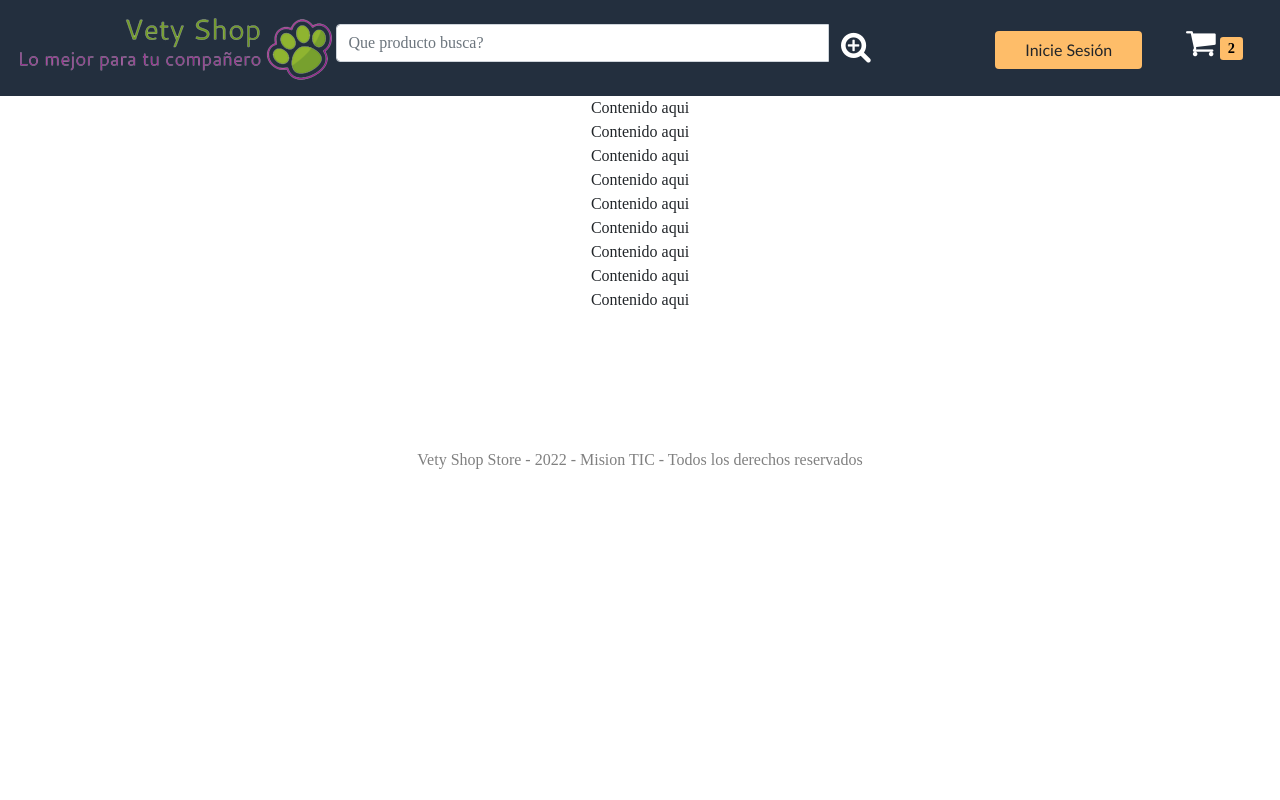
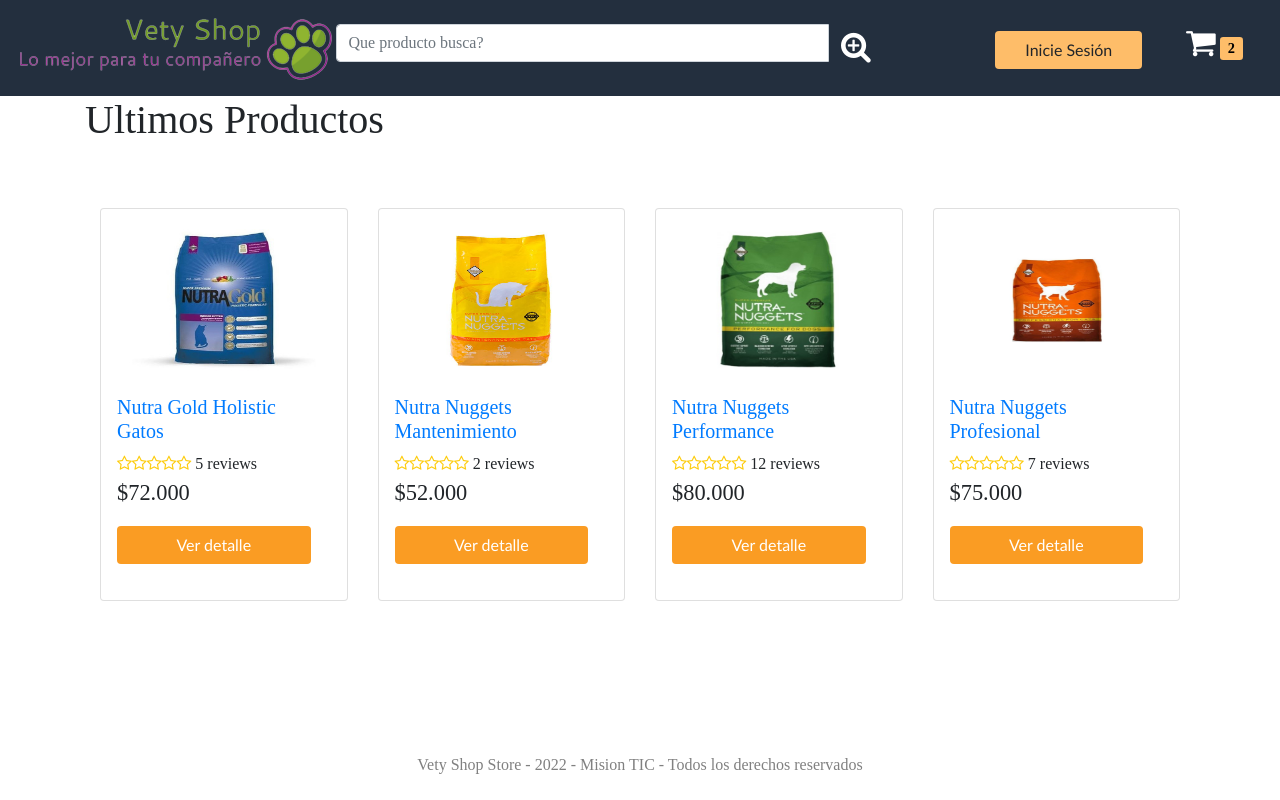
Before and after one commit to OZZYTA/VetyShop, a React (Create React App) app in the folder front/: page / in a window 1280 px wide. Built offline with nearby package versions, Linux system fonts and the light colour scheme; a web font is replaced by a local one.

Commit message:
Update total clase octubre 18

```diff
--- a/front/src/App.js
+++ b/front/src/App.js
@@ -2,23 +2,25 @@
 import React from 'react';
 import Header from './components/layout/Header';
 import { Footer } from './components/layout/Footer';
+import Home from './components/Home';
+//Router traido desde react-router-dom (no confundir con el de express)
+import { BrowserRouter as Router, Route, Routes } from 'react-router-dom';
 
 
 function App() {
   return (
+    <Router>
     <div className="App">
         <Header />
-        <center>Contenido aqui</center>
-        <center>Contenido aqui</center>
-        <center>Contenido aqui</center>
-        <center>Contenido aqui</center>
-        <center>Contenido aqui</center>
-        <center>Contenido aqui</center>
-        <center>Contenido aqui</center>
-        <center>Contenido aqui</center>
-        <center>Contenido aqui</center>
+        <div className='container container-fluid'>
+          <Routes>
+            <Route path="/" element={<Home />}/>
+            <Route path="/Home" element={<Home />}/>
+          </Routes>
+        </div>
         <Footer />
     </div>
+    </Router>
   );
 }
 
--- a/front/src/components/Home.js
+++ b/front/src/components/Home.js
@@ -7,23 +7,83 @@
 
             <section id="productos" className='container mt-5'>
                 <div className='row'>
+                    {/*Producto 1*/}
                     <div className='col-sm-12 col-md-6 col-lg-3 my-3'>
                         <div className='card p-3 rounded'>
                             <img className='card-img-top mx-auto' src='./images/nutra_gold.jpeg' alt="Nutra gold"></img>
                             <div className='card-body d-flex flex-column'>
-                            <h5 id="titulo_producto"><a href='#'>Nutra Gold Holistic Gatos</a></h5>
+                                <h5 id="titulo_producto"><a href='http://localhost:3000'>Nutra Gold Holistic Gatos</a></h5>
                                 <div className='rating mt-auto'>
                                     <div className='rating-outer'>
                                         <div className='rating-inner'></div>
                                     </div>
                                     <span id="No_de_opiniones"> 5 reviews</span>
                                 </div>
-                            <p className='card-text'>$72.000</p><a href='#' id="ver_producto" className='btn btn-block'>
+                                <p className='card-text'>$72.000</p><a href='http://localhost:3000' id="view_btn" className='btn btn-block'>
                                     Ver detalle
                                 </a>
                             </div>
                         </div>
                     </div>
+
+                    {/*Producto 2*/}
+                    <div className='col-sm-12 col-md-6 col-lg-3 my-3'>
+                        <div className='card p-3 rounded'>
+                            <img className='card-img-top mx-auto' src='./images/nutra-nuggets-mantenimiento.jpeg' alt="Nutra Nuggets Matenimiento"></img>
+                            <div className='card-body d-flex flex-column'>
+                                <h5 id="titulo_producto"><a href='http://localhost:3000'>Nutra Nuggets Mantenimiento</a></h5>
+                                <div className='rating mt-auto'>
+                                    <div className='rating-outer'>
+                                        <div className='rating-inner'></div>
+                                    </div>
+                                    <span id="No_de_opiniones"> 2 reviews</span>
+                                </div>
+                                <p className='card-text'>$52.000</p><a href='http://localhost:3000' id="view_btn" className='btn btn-block'>
+                                    Ver detalle
+                                </a>
+                            </div>
+                        </div>
+                    </div>
+
+                    {/*Producto 3*/}
+                    <div className='col-sm-12 col-md-6 col-lg-3 my-3'>
+                        <div className='card p-3 rounded'>
+                            <img className='card-img-top mx-auto' src='./images/nutra-nuggets-performance.jpeg' alt="Nutra Nuggets Performance"></img>
+                            <div className='card-body d-flex flex-column'>
+                                <h5 id="titulo_producto"><a href='http://localhost:3000'>Nutra Nuggets Performance</a></h5>
+                                <div className='rating mt-auto'>
+                                    <div className='rating-outer'>
+                                        <div className='rating-inner'></div>
+                                    </div>
+                                    <span id="No_de_opiniones"> 12 reviews</span>
+                                </div>
+                                <p className='card-text'>$80.000</p><a href='http://localhost:3000' id="view_btn" className='btn btn-block'>
+                                    Ver detalle
+                                </a>
+                            </div>
+                        </div>
+                    </div>
+
+                    {/*Producto 4*/}
+                    <div className='col-sm-12 col-md-6 col-lg-3 my-3'>
+                        <div className='card p-3 rounded'>
+                            <img className='card-img-top mx-auto' src='./images/profesional.jpeg' alt="Nutra Nuggets Profesional"></img>
+                            <div className='card-body d-flex flex-column'>
+                                <h5 id="titulo_producto"><a href='http://localhost:3000'>Nutra Nuggets Profesional</a></h5>
+                                <div className='rating mt-auto'>
+                                    <div className='rating-outer'>
+                                        <div className='rating-inner'></div>
+                                    </div>
+                                    <span id="No_de_opiniones"> 7 reviews</span>
+                                </div>
+                                <p className='card-text'>$75.000</p><a href='http://localhost:3000' id="view_btn" className='btn btn-block'>
+                                    Ver detalle
+                                </a>
+                            </div>
+                        </div>
+                    </div>
+
+
                 </div>
             </section>
 
```
Also changed, not shown: front/public/images/nutra-nuggets-profesional.webp (deleted), front/public/images/profesional.jpeg (added). Lines whose indentation alone changed are shown as unchanged.
